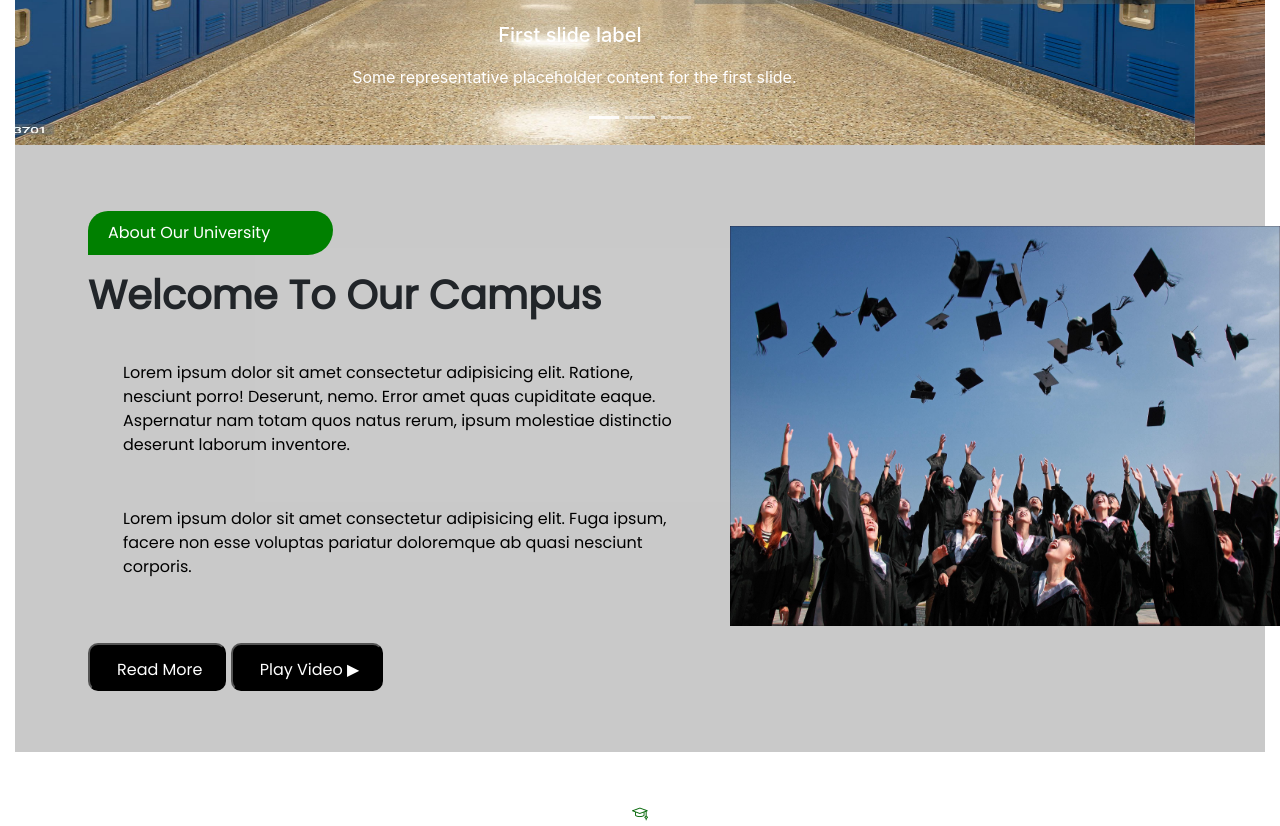
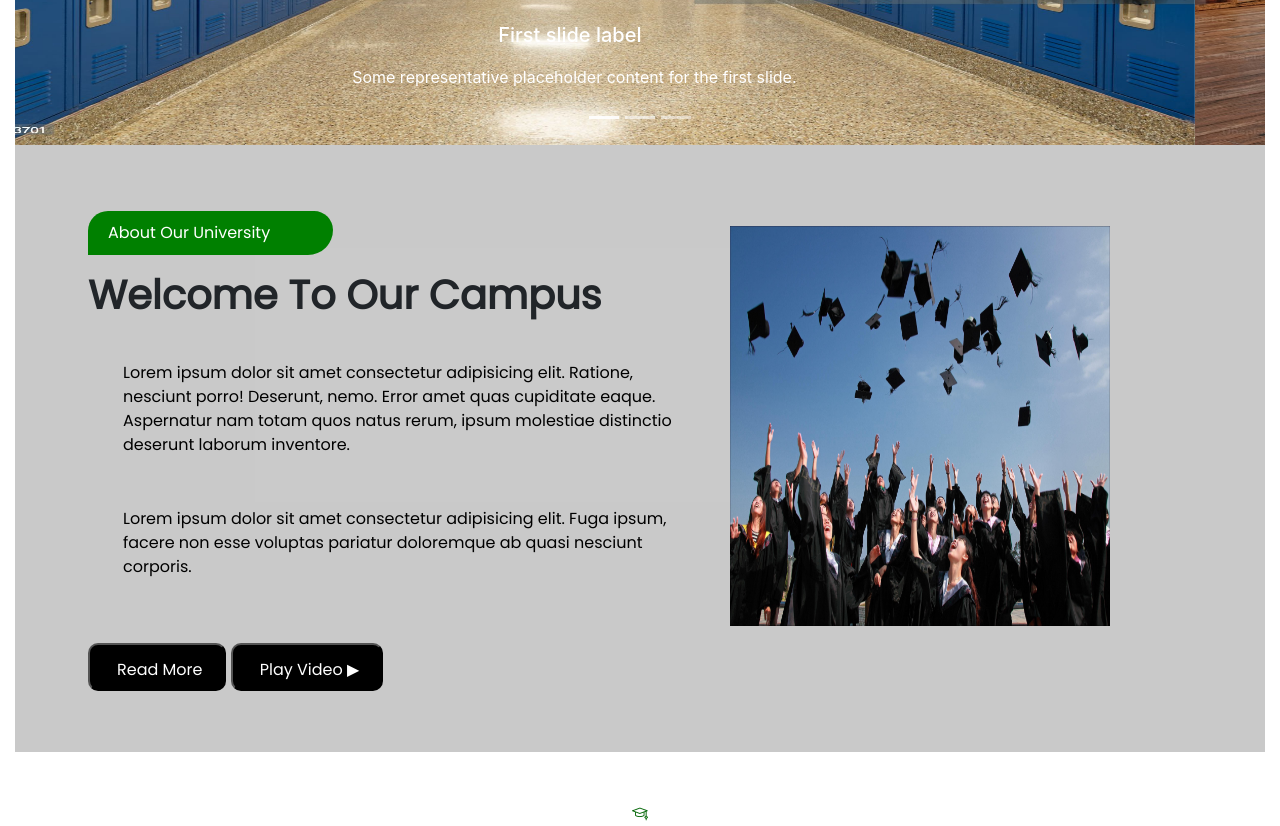
Before and after one commit to sandipan-das-sd/sample_website, a plain HTML site: page index.html in a window 1280 px wide. Shown: the part 515-1341 px from the top of the page. Drawn offline with nearby package versions, Linux system fonts and the light colour scheme.

Commit message:
Update graduation image height width chnage index.html

```diff
--- a/index.html
+++ b/index.html
@@ -182,7 +182,7 @@
                     </div>
                     <div class="col-md-5 ">
                         <img src="./images/pexels-pixabay-267885.jpg" class="div-img" alt="Educational Image"
-                            height="400" width="550">
+                            height="400" width="380">
                     </div>
                 </div>
             </div>
```
